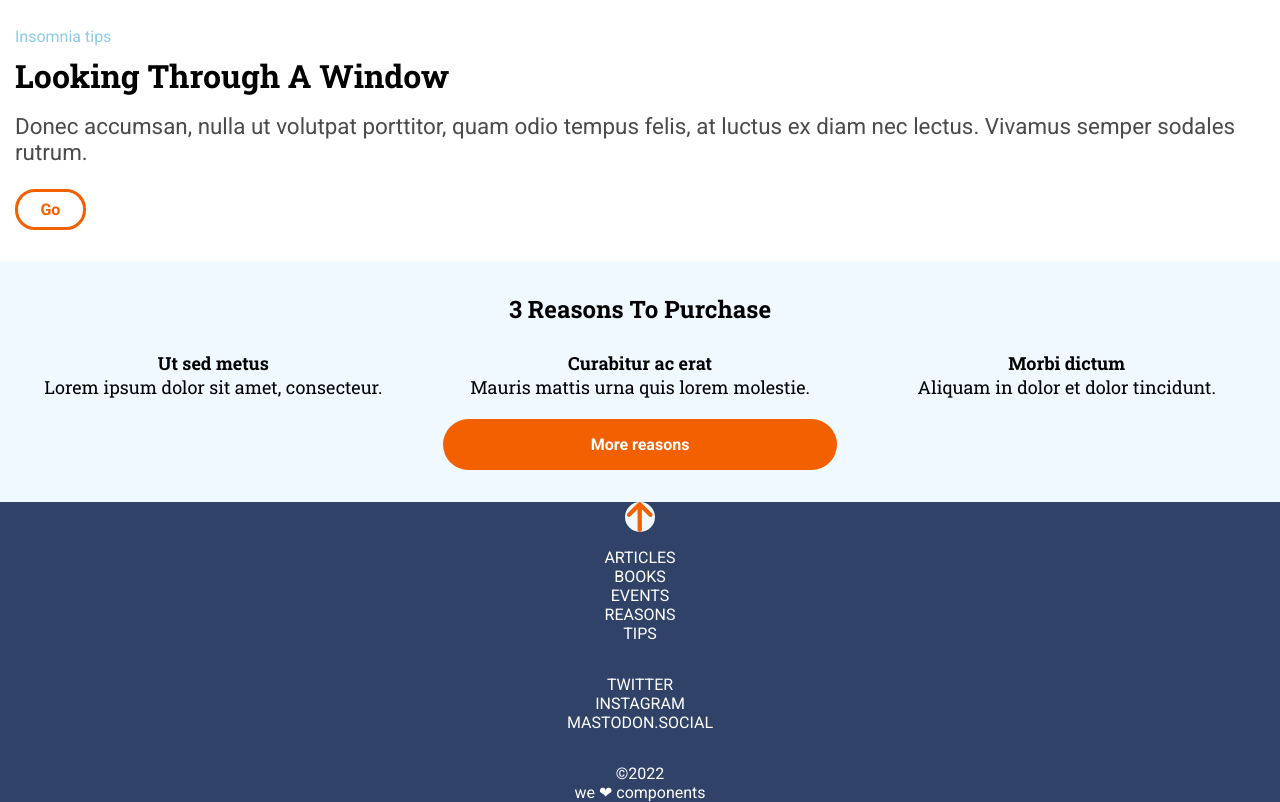
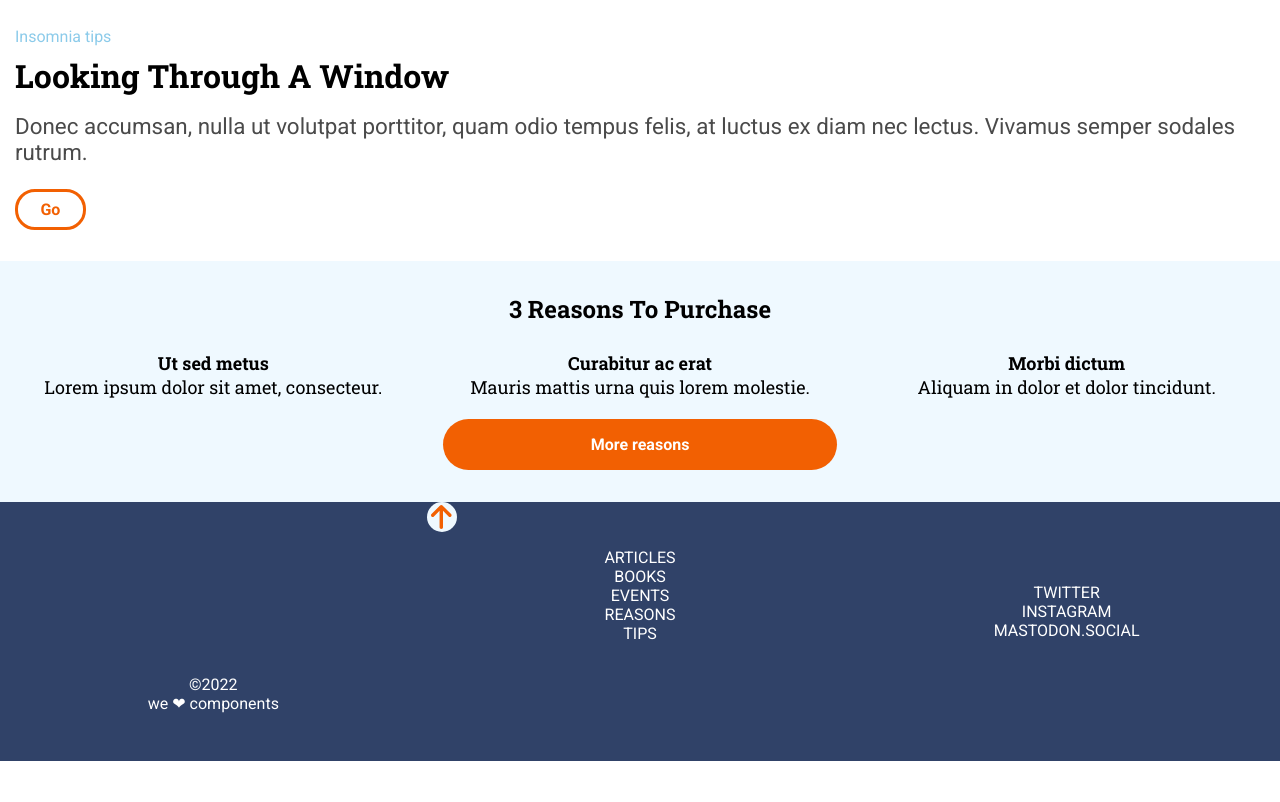
Before and after one commit to Adalab/modulo-1-evaluacion-final-Cipactlicasillas, a website built with Vite: page src/index.html in a window 1280 px wide. Shown: the part 812-1614 px from the top of the page. After the commit the page ends 1573 px from the top, so only its background shows below. Built offline with nearby package versions, Linux system fonts and the light colour scheme; files whose address does not match are found by name.

Commit message:
cambios footer

```diff
--- a/src/index.html
+++ b/src/index.html
@@ -55,11 +55,8 @@
     </section>
   </body>
   <footer class="pie">
-    <a href="#inicio"
-      ><img
-        class="flecha_arriba"
-        src="./images/ico-arrow.svg"
-        alt="flecha sube"
+    <a class="flecha_arriba" href="https://adalab.es/"
+      ><img src="./images/ico-arrow.svg" alt="flecha sube"
     /></a>
     <ul class="lista">
       <li>
@@ -90,6 +87,9 @@
         <a class="menu_rrss" href="https://adalab.es/">MASTODON.SOCIAL</a>
       </li>
     </ul>
-    <p class="copy">©2022 <br />we ❤︎ components</p>
+    <ul class="copy">
+      <li class="copy_lista">©2022</li>
+      <li class="copy_lista">we ❤︎ components</li>
+    </ul>
   </footer>
 </html>
--- a/src/scss/main.scss
+++ b/src/scss/main.scss
@@ -196,6 +196,11 @@
   text-align: center;
   color: white;
   padding-top: 2rem;
+  padding-bottom: 3rem;
+}
+.copy_lista {
+  list-style: none;
+  text-align: center;
 }
 @media (width > 480px) {
   .principal {
@@ -257,4 +262,20 @@
     margin-left: 1rem;
     margin-right: 1rem;
   }
+  .pie {
+    background-color: #304268;
+    display: grid;
+    grid-template-columns: 1fr 1fr 1fr;
+  }
+  .flecha_arriba {
+    grid-column: 2 /4;
+  }
+  .lista {
+    grid-column: 2 / 3;
+  }
+  .rrss .copy {
+    grid-column: 1 / 2;
+    padding: 0;
+    justify-content: start;
+  }
 }
```
